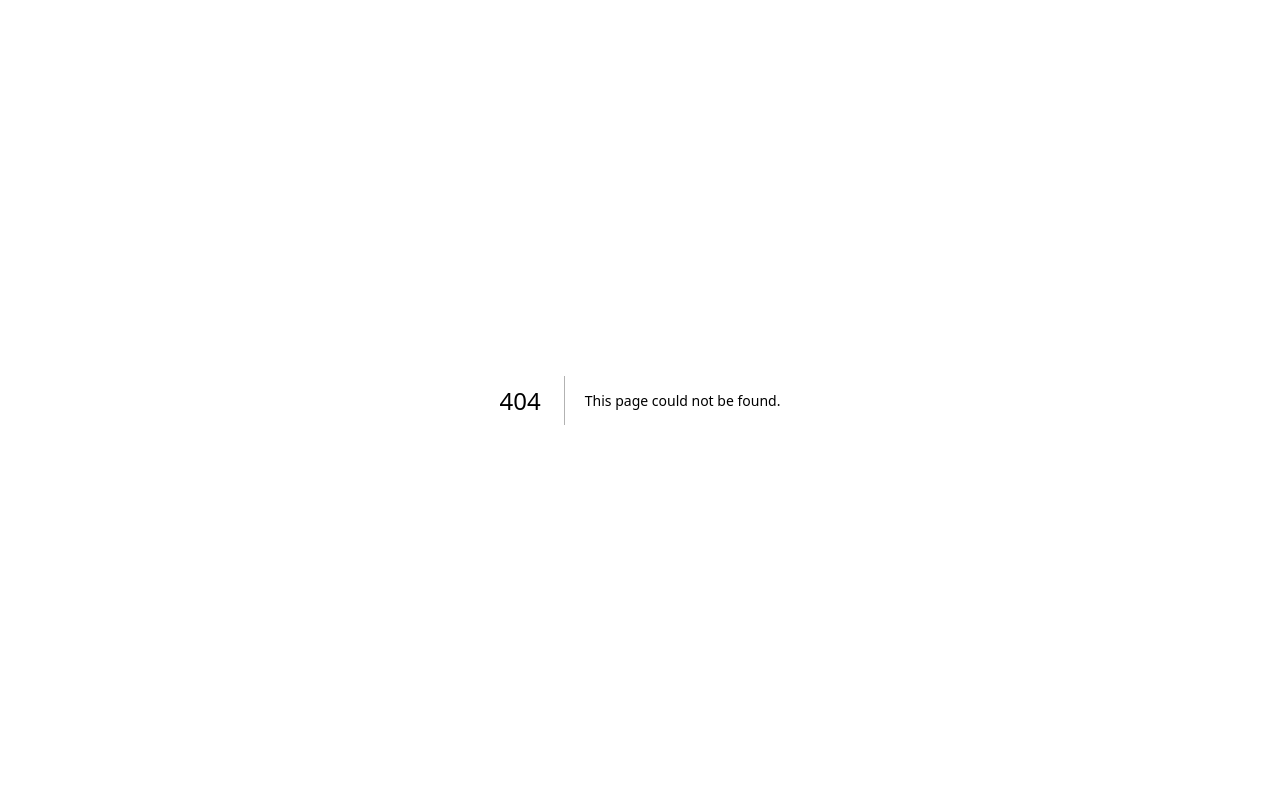
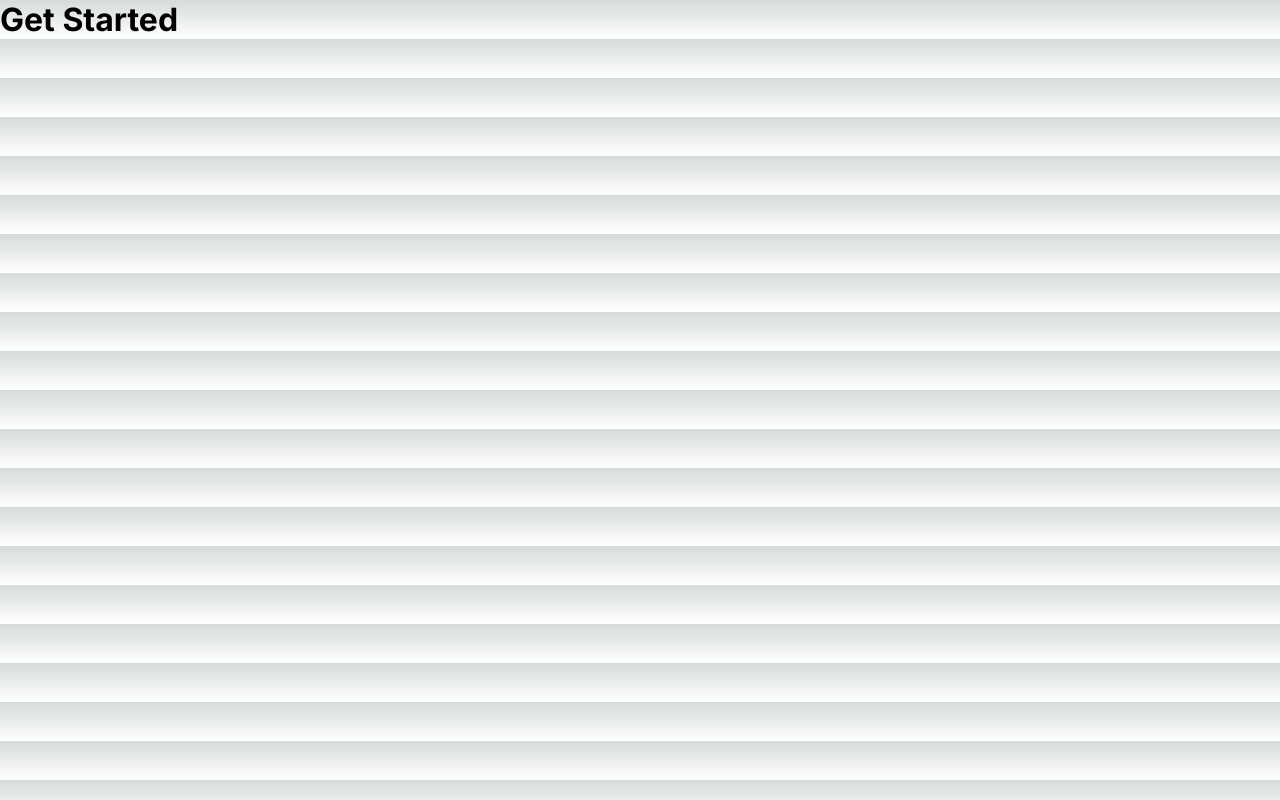
Before and after one commit to overusevery/tryreactquery, a Next.js app in the folder frontend/: page /getstarted in a window 1280 px wide. Before the commit this address had no page. Built offline with nearby package versions, Linux system fonts and the light colour scheme.

Commit message:
[2]add get started page

```diff
--- /dev/null
+++ b/frontend/src/app/getstarted/page.tsx
@@ -0,0 +1,3 @@
+export default function GetStarted() {
+    return <h1>Get Started</h1>
+  }
```
